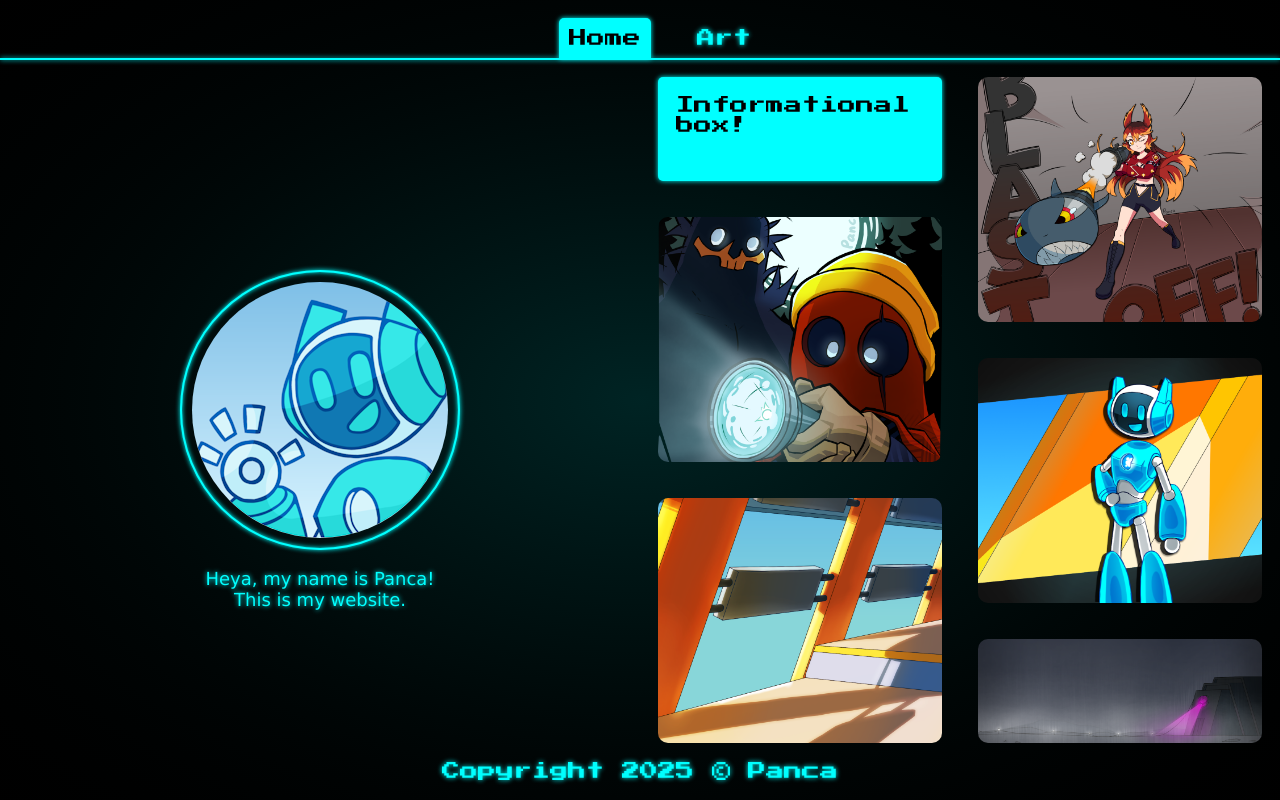
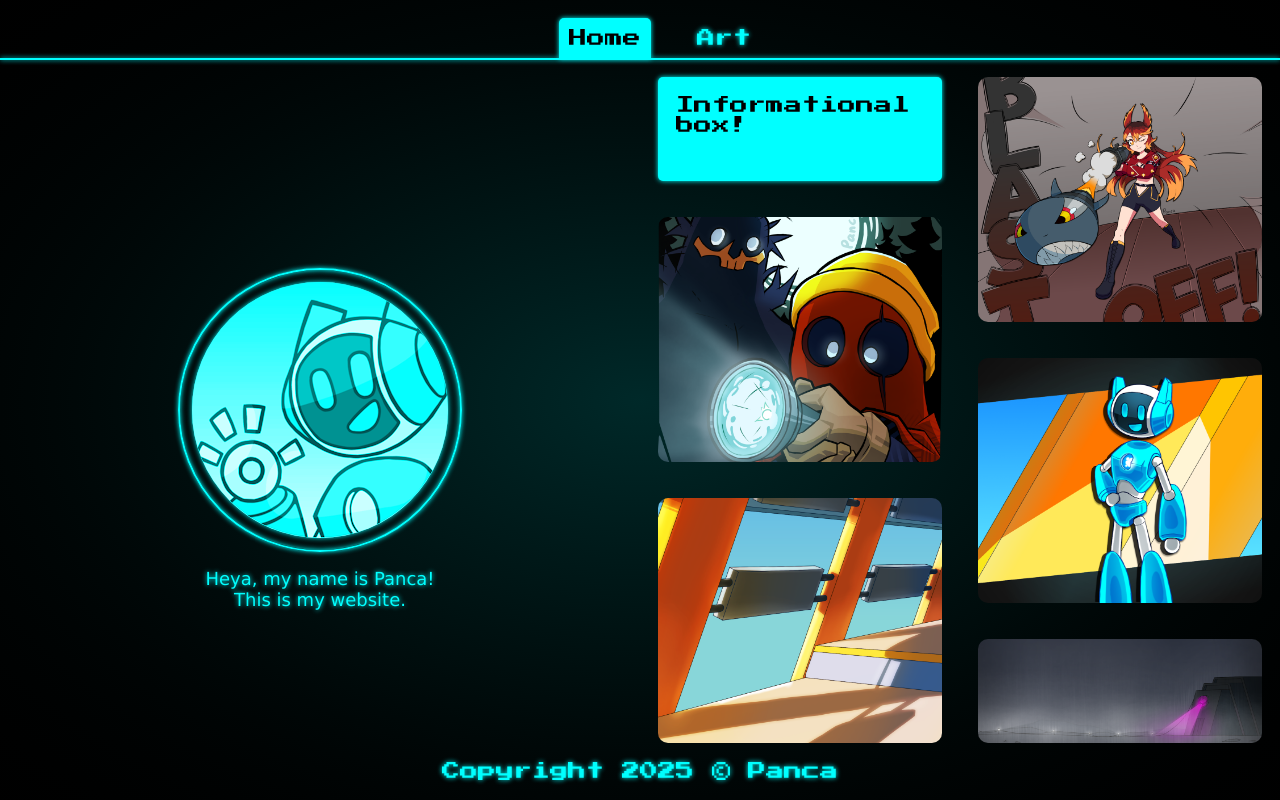
Before and after one commit to lefaber/myepicwebsite, a plain HTML site: page index.html in a window 1280 px wide. Drawn offline with Linux system fonts and the light colour scheme.

Commit message:
dynamic frontpage image color

```diff
--- a/globals.css
+++ b/globals.css
@@ -1,5 +1,5 @@
 :root {
-	--primary-color: aqua;
+	--primary-color: aqua /*aqua*/;
 	--secondary-color: black;
 }
 
@@ -55,19 +55,23 @@ a:hover { text-decoration: underline; }
 	overflow: hidden;
 	width: 256px;
 	height: 256px;
-	border: 10px solid transparent;
 	border-radius: 100%;
-	box-shadow: 0 0 0 2px var(--primary-color);
 	position: relative;
+	background-color: var(--primary-color);
 }
 .portrait-glow::after {
 	content: " ";
 	display; block;
 	position: absolute;
+	border: 2px solid var(--primary-color);
 	width: 280px;
 	height: 280px;
-	box-shadow: 0 0 5px var(--primary-color), inset 0 0 5px 2px var(--primary-color);
+	box-shadow: 0 0 5px var(--primary-color), inset 0 0 5px var(--primary-color);
 	border-radius: 100%;
+}
+#portrait img {
+	filter: grayscale(100%);
+	mix-blend-mode: luminosity;
 }
 
 /* Thanks Luke Bonaccorsi! */
@@ -115,7 +119,7 @@ a:hover { text-decoration: underline; }
 .retro {
 	background-color: black;
 	background-image: radial-gradient(
-		hsl(from var(--primary-color) h s calc(l - 43)), var(--secondary-color) 120%
+		hsl(from var(--primary-color) h s calc(l - 42)), var(--secondary-color) 120%
 	);
 	height: 100vh;
 }
--- a/index.html
+++ b/index.html
@@ -26,7 +26,7 @@
 	<main style="display: flex;">
 		<div style="width: 50%">
 			<div style="display: grid; place-items: center; height: 100%; width: 100%; position: relative;" class="portrait-glow">
-				<div id="portrait">
+				<div id="portrait" class="box-shadow">
 					<img src="media/default_256x256.png" width="256" height="256" style="width: 100%; height: auto;" draggable="false" alt="Panca waving"/>
 				</div>
 				<p style="position: absolute; text-align: center; transform: translate(0, 180px);">
```
